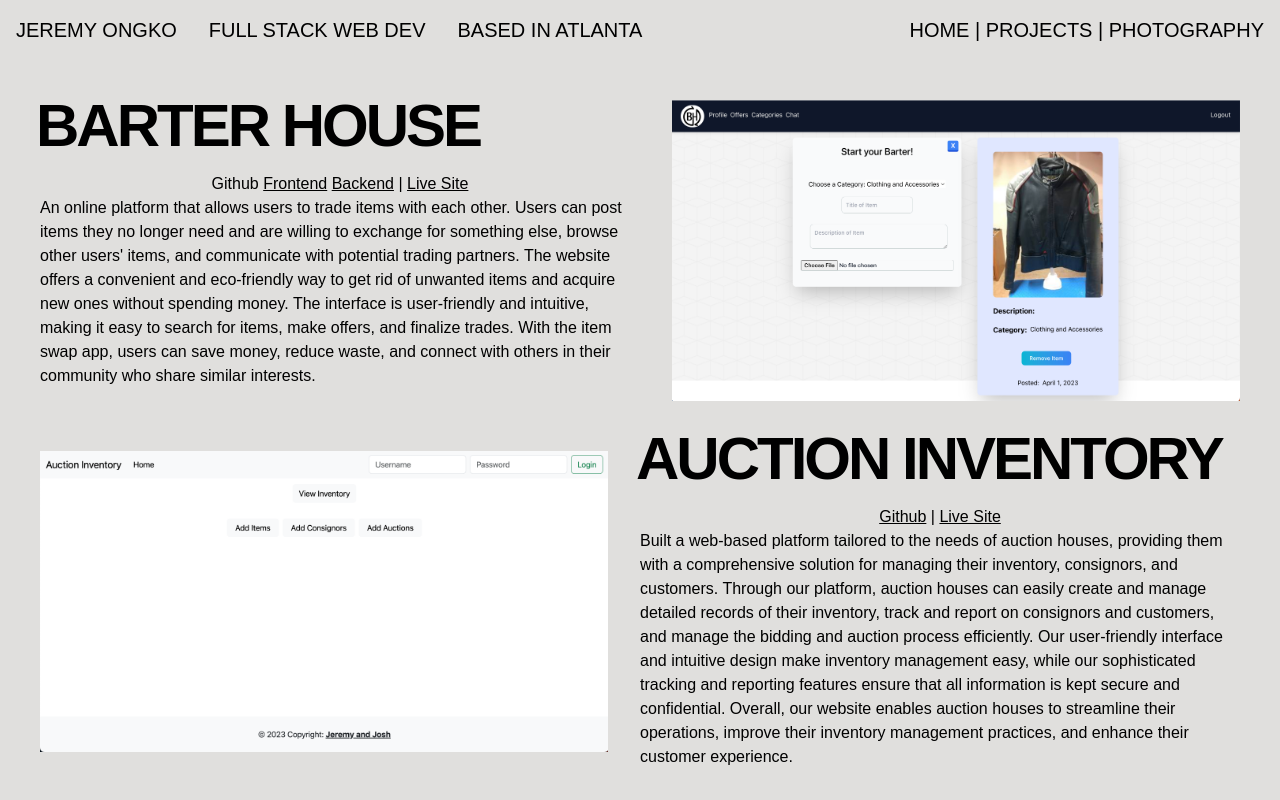
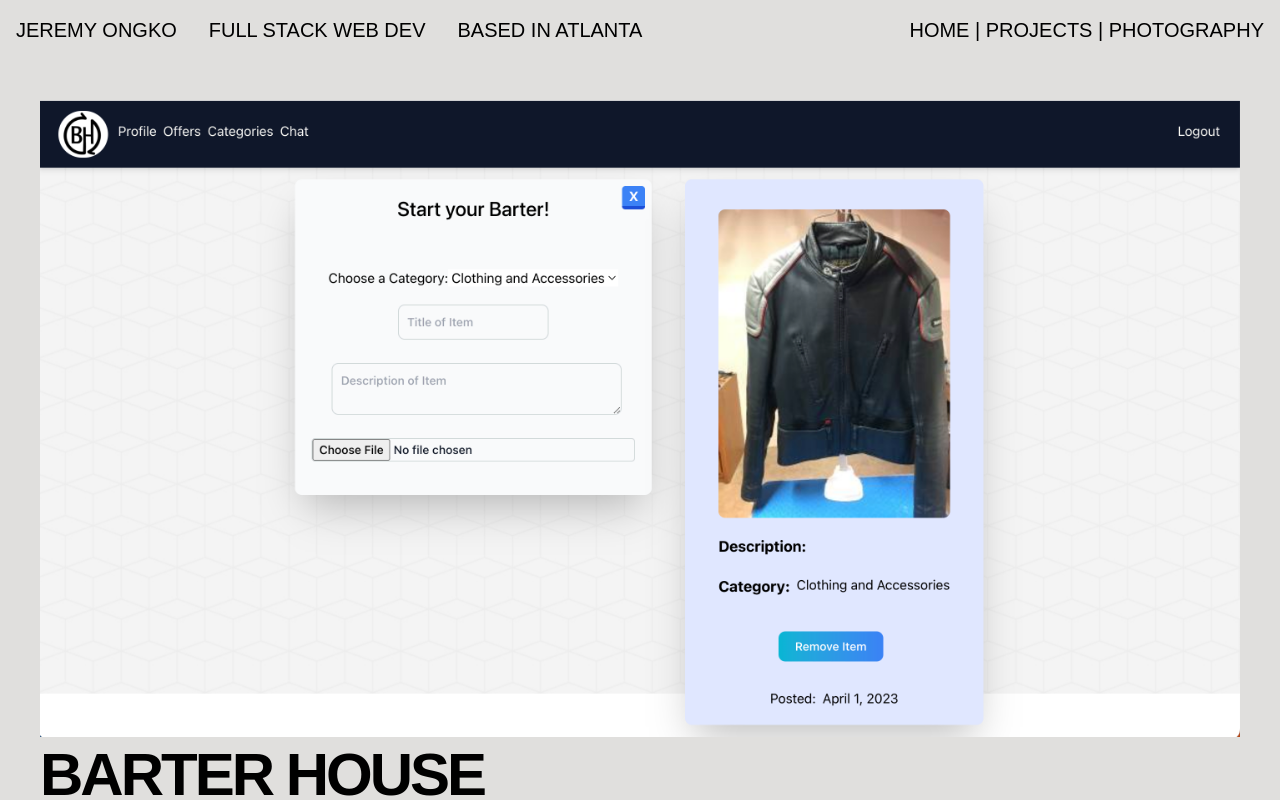
Before and after one commit to Jong-ko/Portfolio, a Next.js app: page /projects in a window 1280 px wide. Shown: the top 800 px of the page. Built offline with nearby package versions, Linux system fonts and the light colour scheme.

Commit message:
changed projects layout to flex

```diff
--- a/pages/projects.jsx
+++ b/pages/projects.jsx
@@ -5,10 +5,13 @@ import { ProjectThree } from "@/components/Projects/ProjectThree"
 function Projects() {
   return (
     <>
-
-      <ProjectOne />
-      <ProjectTwo />
-      <ProjectThree />
+      <div className="flex flex-col">
+        <ProjectOne className="" />
+        <ProjectOne className="" />
+        <ProjectOne className="" />
+        {/* <ProjectTwo />
+        <ProjectThree /> */}
+      </div>
     </>
   )
 }
--- a/src/components/Projects/ProjectOne.jsx
+++ b/src/components/Projects/ProjectOne.jsx
@@ -3,9 +3,22 @@ import BarterHouse from "public/Images/BarterHouse.png"
 
 export function ProjectOne() {
   return (
-    <div className="grid grid-cols-1 grid-rows-2 md:grid-cols-2 md:grid-rows-1 pb-8">
-      <div className="col-span-1">
-        <h3 className="-m-1 pb-5 text-4xl md:text-6xl font-extrabold tracking-tighter uppercase">
+    <div className="pb-10">
+      <div className="">
+        <Image
+          src={BarterHouse}
+          alt="BarterHouse Website"
+          // width={500} automatically provided
+          // height={500} automatically provided
+          // blurDataURL="data:..." automatically provided
+          // layout="fill" // required
+          objectFit="cover" // change to suit your needs
+          placeholder="blur" // Optional blur-up while loading
+          className="pb-2"
+        />
+      </div>
+      <div className="">
+        <h3 className="text-4xl md:text-6xl font-extrabold tracking-tighter uppercase">
           Barter House
         </h3>
         <p className="font-light justify-self-center">
@@ -36,19 +49,6 @@ export function ProjectOne() {
           waste, and connect with others in their community who share similar interests.
         </p>
       </div>
-      <div className="col-span-1 self-center ">
-        <Image
-          src={BarterHouse}
-          alt="BarterHouse Website"
-          // width={500} automatically provided
-          // height={500} automatically provided
-          // blurDataURL="data:..." automatically provided
-          // layout="fill" // required
-          objectFit="cover" // change to suit your needs
-          placeholder="blur" // Optional blur-up while loading
-          className="self-center pl-8"
-        />
-      </div>
     </div>
   )
 }
```
